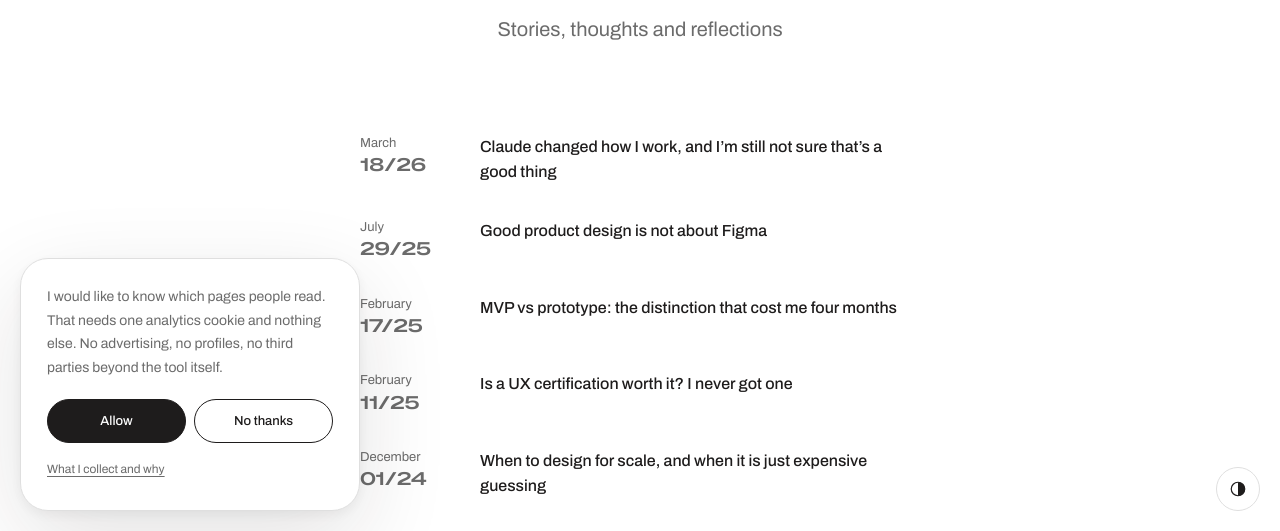
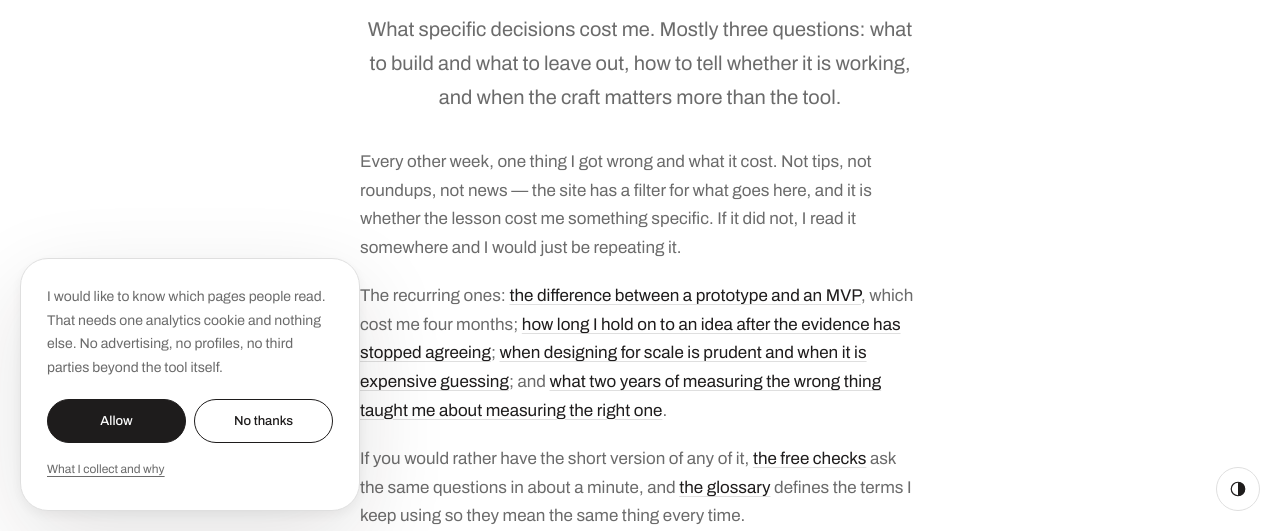
Before and after one commit to sgualda/sgualda, an Astro site: page /writing in a window 1280 px wide. Shown: the part 269-800 px from the top of the page. Built offline with nearby package versions, Linux system fonts and the light colour scheme; Astro itself is replaced by a stand-in of ours.

Commit message:
Say what the journal is about, and decide against topic pages
Sergio left the call to me on whether to bring back the writing filters and the
five topic pages he removed. The answer is no, and it is not caution.

The filters he was right about. Seven essays fit on one screen; a control that
narrows seven to three is friction with nothing on the other side. That changes
somewhere around twenty.

The topic pages would be actively harmful, not merely useless. Counted rather
than guessed: with seven essays published the largest cluster holds four and
the smallest holds one, so /writing/measurement/ would list a single article.
Five thin pages competing with /writing/ for the same queries, spreading a
36-URL site's authority across 41, immediately after two weeks spent
concentrating it. Worth revisiting at roughly five substantial pieces per
cluster — three clusters of eight at the roadmap's 24-essay target would each
earn one. No sitemap change either, precisely because no URLs were created.

What the page needed instead was to say what it is about. "Stories, thoughts
and reflections" describes a format, which is what every blog subtitle on the
internet does; 132 words of dated links told a reader nothing about whether it
was for them. 315 words now, naming the recurring ground and linking four
essays, the checks and the glossary.

Honest about the effect: essay PageRank barely moved, 10.1 to 10.4, because
/writing/ spreads the same authority across more links. The glossary gained
more, 15.6 to 19.4. The real value here is semantic, not link equity — the
depth win was the home page change, and this is about a page finally describing
its own subject.

Also fixed a genuinely flaky test rather than re-running it until green. It
measured the consent buttons while the banner was still sliding up, reading one
box then the other, so the banner travelled between the two reads and failed a
2px threshold. Passed alone, failed in full runs — the signature of timing, not
layout. Now waits on the animations to finish. Five consecutive full runs green.

```diff
--- a/src/pages/writing/index.astro
+++ b/src/pages/writing/index.astro
@@ -40,7 +40,45 @@ const PAGE = 6;
   <section class="col intro">
     <span class="eyebrow">Journal</span>
     <h1>My journal</h1>
-    <p class="sub">Stories, thoughts and reflections</p>
+    {/*
+      "Stories, thoughts and reflections" described the format and not the
+      subject, which is what every blog subtitle on the internet does. The page
+      was 132 words of dated links: nothing telling a reader whether this is
+      for them, and nothing telling an engine what ground it covers.
+
+      Named here rather than split into topic pages. With seven essays
+      published, the largest cluster has four and the smallest has one, so a
+      page per topic would be five thin pages competing with this one for the
+      same queries and spreading a 36-URL site's authority across 41. Worth
+      revisiting at roughly five substantial pieces per cluster.
+    */}
+    <p class="sub">
+      What specific decisions cost me. Mostly three questions: what to build and what to leave
+      out, how to tell whether it is working, and when the craft matters more than the tool.
+    </p>
+  </section>
+
+  <section class="col ground">
+    <p>
+      Every other week, one thing I got wrong and what it cost. Not tips, not roundups, not news —
+      the site has a filter for what goes here, and it is whether the lesson cost me something
+      specific. If it did not, I read it somewhere and I would just be repeating it.
+    </p>
+    <p>
+      The recurring ones: <a href="/writing/mvp-vs-prototype/">the difference between a prototype
+      and an MVP</a>, which cost me four months; <a href="/writing/learning-to-let-go-an-idea/">how
+      long I hold on to an idea after the evidence has stopped agreeing</a>;
+      <a href="/writing/designing-for-scalability/">when designing for scale is prudent and when it
+      is expensive guessing</a>; and <a
+      href="/writing/heart-framework-vs-nps-user-experience/">what two years of measuring the wrong
+      thing taught me about measuring the right one</a>.
+    </p>
+    <p>
+      If you would rather have the short version of any of it,
+      <a href="/tools/">the free checks</a> ask the same questions in about a minute, and
+      <a href="/glossary/">the glossary</a> defines the terms I keep using so they mean the same
+      thing every time.
+    </p>
   </section>
 
   <div class="col">
@@ -88,6 +126,26 @@ const PAGE = 6;
 
 <style>
   .intro { padding-top: clamp(52px, 9vh, 84px); }
+
+  /* Prose, at reading measure. Four paragraphs at .sub size would shout. */
+  .ground { text-align: left; margin-top: var(--space-7); }
+  .ground p {
+    color: var(--dim);
+    font-size: 1.0625rem;
+    line-height: var(--lh-read);
+    letter-spacing: var(--ls-read);
+    max-width: 68ch;
+    margin-inline: auto;
+  }
+  .ground p + p { margin-top: var(--space-5); }
+  .ground a {
+    color: var(--ink);
+    text-decoration: underline;
+    text-underline-offset: 3px;
+    text-decoration-color: var(--hair);
+    transition: text-decoration-color 0.2s var(--ease);
+  }
+  .ground a:hover { text-decoration-color: var(--ink); }
   .intro h1 { margin-bottom: 18px; }
 
   /* The h1 and the first row were 54px apart, which reads as one block.
```
Also changed, not shown: tests/consent.spec.ts (+13 -0 lines).
